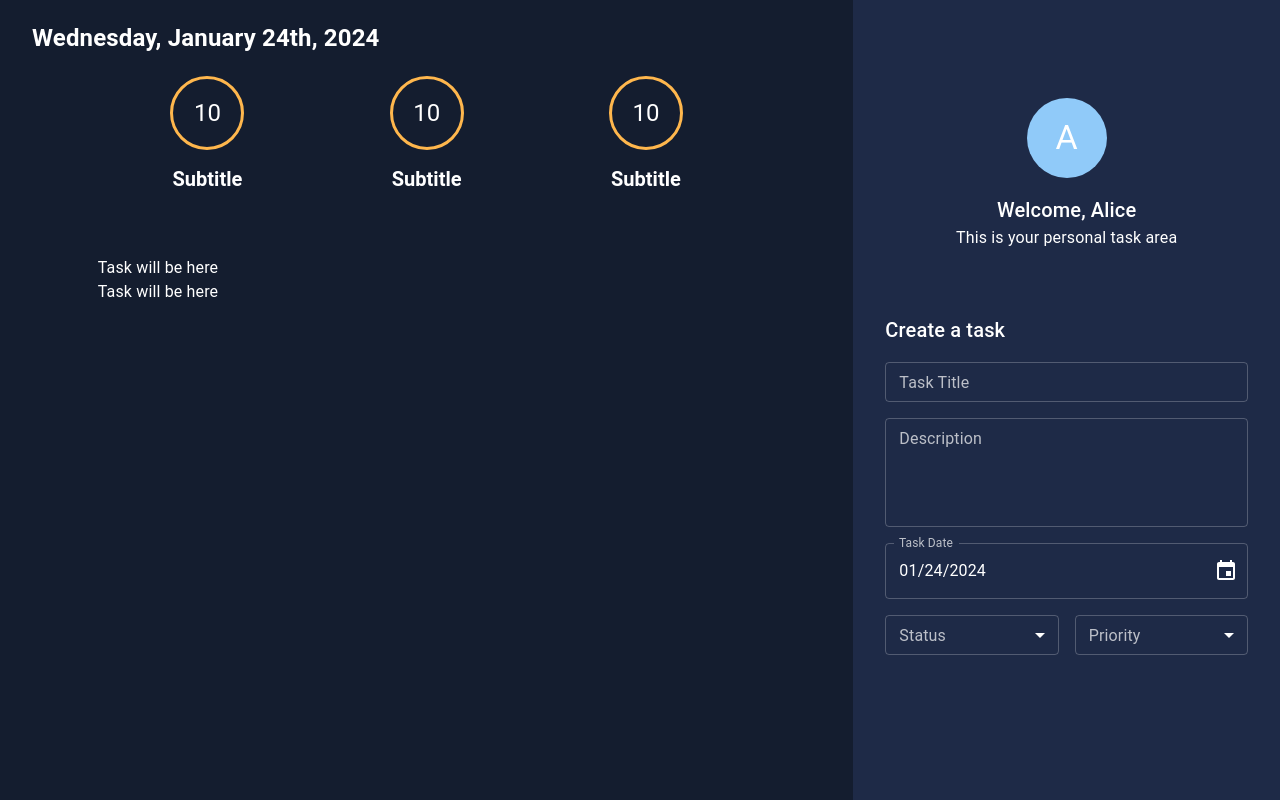
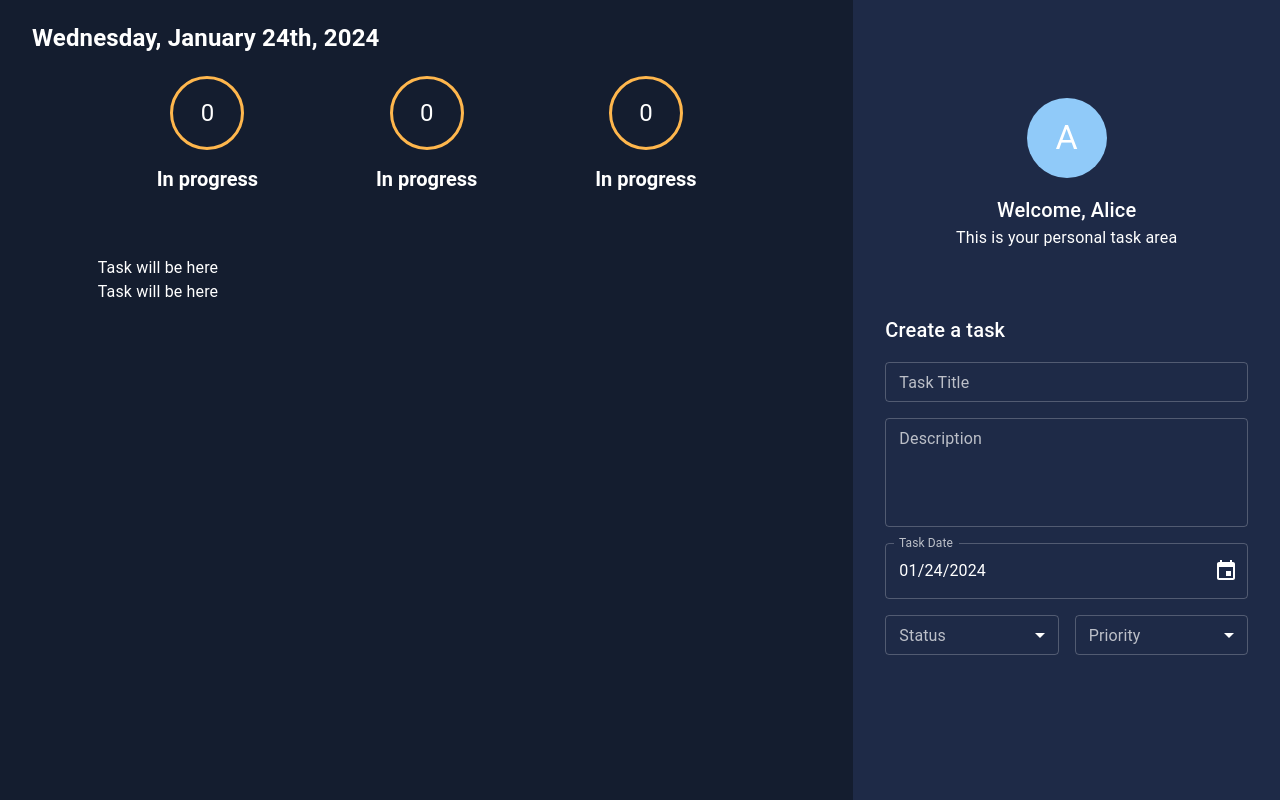
Before and after one commit to alicefrsr/react-todoapp-ts, a React (Create React App) app: page / in a window 1280 px wide. Built offline with nearby package versions, Linux system fonts and the light colour scheme.

Commit message:
taskArea: make TaskCounter dynamic with props count, status. Helper functionn for border color and label

```diff
--- a/src/components/taskArea/TaskArea.tsx
+++ b/src/components/taskArea/TaskArea.tsx
@@ -1,7 +1,7 @@
 import { Grid, Box } from '@mui/material';
 import React, { FC, ReactElement } from 'react';
 import { format } from 'date-fns';
-import { TaskCounter } from '../taskCounter/TaskCounter';
+import { TaskCounter } from './taskCounter/TaskCounter';
 
 export const TaskArea: FC = (): ReactElement => {
   return (
--- a/src/components/taskCounter/TaskCounter.tsx
+++ b/src/components/taskArea/taskCounter/TaskCounter.tsx
@@ -2,10 +2,13 @@ import React, { FC, ReactElement } from 'react';
 import { Avatar, Box, Typography } from '@mui/material';
 
 import { ITaskCounter } from './interfaces/ITaskCounter';
-import { Status } from '../sidebar/createTaskForm/enums/Status';
+import { Status } from '../../sidebar/createTaskForm/enums/Status';
+import { counterBorderColor } from './helpers/counterBorderColor';
+import { counterLabel } from './helpers/counterLabel';
+import PropTypes from 'prop-types';
 
 export const TaskCounter: FC<ITaskCounter> = (props): ReactElement => {
-  const { count = 0, status = Status.completed } = props;
+  const { count = 0, status = Status.inProgress } = props;
   return (
     <>
       <Box
@@ -21,17 +24,22 @@ export const TaskCounter: FC<ITaskCounter> = (props): ReactElement => {
             width: '74px',
             height: '74px',
             marginBottom: '16px',
-            borderColor: 'warning.light',
+            borderColor: `${counterBorderColor(status)}`,
           }}
         >
           <Typography color="#fff" variant="h5">
-            10
+            {count}
           </Typography>
         </Avatar>
         <Typography color="#fff" fontWeight="bold" fontSize="20px" variant="h5">
-          Subtitle
+          {counterLabel(status)}
         </Typography>
       </Box>
     </>
   );
 };
+
+TaskCounter.propTypes = {
+  count: PropTypes.number,
+  status: PropTypes.oneOf([Status.todo, Status.inProgress, Status.completed]),
+};
--- /dev/null
+++ b/src/components/taskArea/taskCounter/helpers/counterBorderColor.ts
@@ -0,0 +1,19 @@
+import { TaskCounterStatusType } from '../interfaces/ITaskCounter';
+
+import { Status } from '../../../sidebar/createTaskForm/enums/Status';
+
+// fn will return the color  (string)
+export const counterBorderColor = (
+  status: TaskCounterStatusType,
+): string | undefined => {
+  switch (status) {
+    case Status.todo:
+      return 'error.light';
+
+    case Status.inProgress:
+      return 'warning.light';
+
+    case Status.completed:
+      return 'success.light';
+  }
+};
--- /dev/null
+++ b/src/components/taskArea/taskCounter/helpers/counterLabel.ts
@@ -0,0 +1,19 @@
+import { TaskCounterStatusType } from '../interfaces/ITaskCounter';
+
+import { Status } from '../../../sidebar/createTaskForm/enums/Status';
+
+// fn will return the color  (string)
+export const counterLabel = (
+  status: TaskCounterStatusType,
+): string | undefined => {
+  switch (status) {
+    case Status.todo:
+      return 'To do';
+
+    case Status.inProgress:
+      return 'In progress';
+
+    case Status.completed:
+      return 'Completed';
+  }
+};
--- a/src/components/taskCounter/interfaces/ITaskCounter.ts
+++ b/src/components/taskArea/taskCounter/interfaces/ITaskCounter.ts
@@ -1,4 +1,4 @@
-import { Status } from '../../sidebar/createTaskForm/enums/Status';
+import { Status } from '../../../sidebar/createTaskForm/enums/Status';
 
 export type TaskCounterStatusType =
   | Status.todo
```
